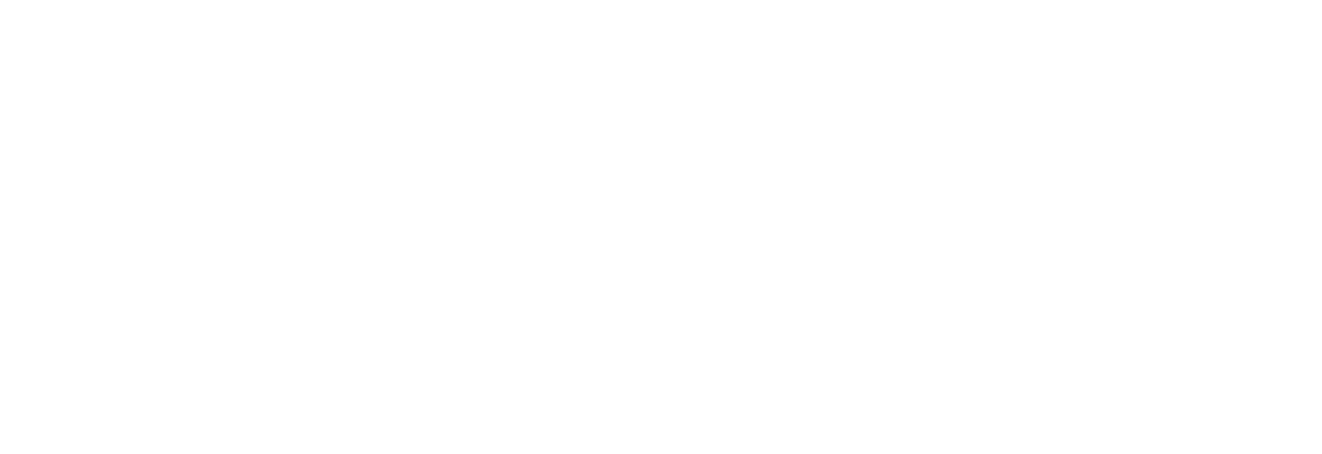
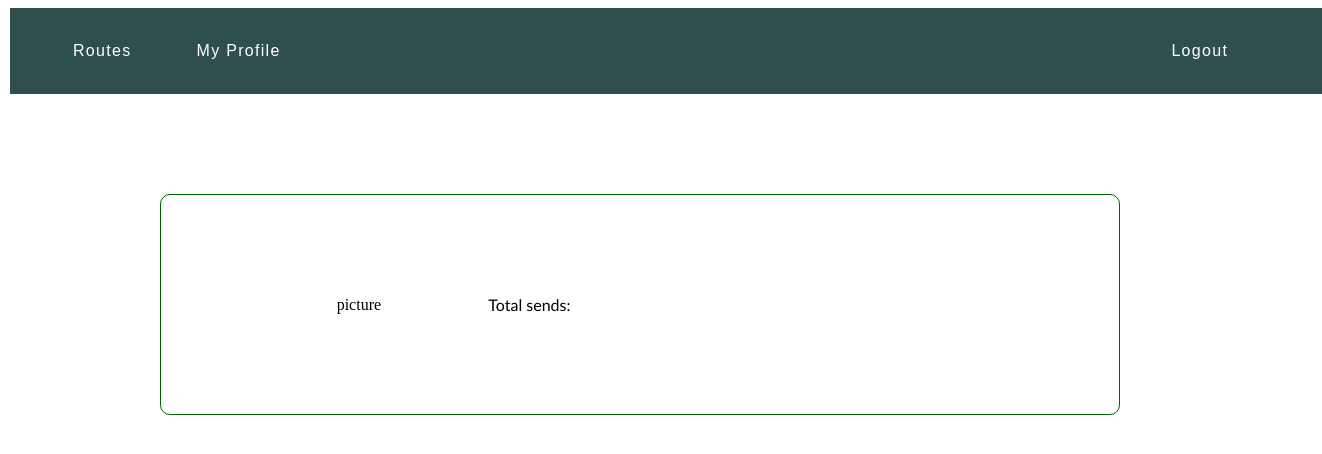
Before and after one commit to powellniki/send-it, a React (Vite) app: page /myprofile in a window 1280 px wide. Shown: the top 454 px of the page, 1322 px wide, since content can reach past the window. Built offline with nearby package versions, Linux system fonts and the light colour scheme; no server answers; sample sign-in values are in the browser's storage.

Commit message:
created current member profile

```diff
--- a/src/components/Employee/EmployeeProfile.jsx
+++ b/src/components/Employee/EmployeeProfile.jsx
@@ -1,8 +1,8 @@
 import { useNavigate } from 'react-router-dom'
 import profilePicture from '/Users/nikipowell/workspace/send-it/src/components/pictures/carabiner.jpeg'
-import './profile.css'
 import { useEffect, useState } from 'react'
 import { getUserById } from '../../services/userService.js'
+import './profile.css'
 
 
 
--- a/src/components/member/MemberHome.jsx
+++ b/src/components/member/MemberHome.jsx
@@ -31,7 +31,5 @@ export const MemberHome = ({currentUser}) => {
                 })}
             </div>
         </div>
-
     )
-
 }
--- /dev/null
+++ b/src/components/member/MemberProfile.jsx
@@ -0,0 +1,26 @@
+import { useEffect, useState } from "react"
+import { getMembersById } from "../../services/memberService.js"
+
+
+export const MemberProfile = ({currentUser}) => {
+    const [member, setMember] = useState({})
+
+    useEffect(() => {
+        getMembersById(currentUser.id).then(memberData => {
+            const memberObject = memberData[0]
+            setMember(memberObject)
+        })
+    },[])
+
+    return (
+        <div className="profile-container">
+            <div className="profile-picture">
+                <>picture</>
+            </div>
+            <div className="profile-information">
+                <div>{member?.fullName}</div>
+                <div>Total sends: {member.ticks?.length}</div>
+            </div>
+        </div>
+    )
+}
--- a/src/components/navigation/MemberNav.jsx
+++ b/src/components/navigation/MemberNav.jsx
@@ -10,7 +10,7 @@ export const MemberNav = () => {
                 <Link to="home">Routes</Link>
             </li>
             <li className="navbar-info">
-                <Link to="/profile">My Profile</Link>
+                <Link to="myprofile">My Profile</Link>
             </li>
 
             {localStorage.getItem("sendit_user") ? (
--- a/src/components/route/MemberRouteObject.jsx
+++ b/src/components/route/MemberRouteObject.jsx
@@ -27,6 +27,4 @@ export const MemberRouteObject = ({route}) => {
             </section>
         </Link>
     )
-
-
 }
--- a/src/components/route/RouteDetails.jsx
+++ b/src/components/route/RouteDetails.jsx
@@ -26,6 +26,7 @@ export const RouteDetails = ({currentUser}) => {
 
     const {routeId} = useParams()
     const navigate = useNavigate()
+
 
 
     const getAndSetRoute = () => {
@@ -100,6 +101,10 @@ export const RouteDetails = ({currentUser}) => {
 
     }
 
+    // const navigateToComment = () => {
+    //     navigate('/route/comment')
+    // }
+
 
     return (
         <section className="route-information">
@@ -118,7 +123,7 @@ export const RouteDetails = ({currentUser}) => {
             <div className="route-buttons">
                 <button onClick={checkIfTicked}>tick</button>
                 <button onClick={checkIfLiked}>like</button>
-                <button>comment</button>
+                {/* <button onClick={navigateToComment}>comment</button> */}
             </div>
 
             <div className="route-activity">
--- /dev/null
+++ b/src/services/memberService.js
@@ -0,0 +1,5 @@
+
+
+export const getMembersById = (userId) => {
+    return fetch(`http://localhost:8088/users?id=${userId}&_embed=ticks`).then((res) => res.json())
+}
--- a/src/views/MemberViews.jsx
+++ b/src/views/MemberViews.jsx
@@ -4,6 +4,7 @@ import { MemberNav } from "../components/navigation/MemberNav.jsx"
 import { Welcome } from "./Welcome.jsx"
 import { RouteDetails } from "../components/route/RouteDetails.jsx"
 import { RouteTickForm } from "../components/route/RouteTickForm.jsx"
+import { MemberProfile } from "../components/member/MemberProfile.jsx"
 
 
 export const MemberViews = ({currentUser}) => {
@@ -24,8 +25,11 @@ export const MemberViews = ({currentUser}) => {
 
             <Route path="route">
                 <Route path=":routeId" element={<RouteDetails currentUser={currentUser} />} />
-                <Route path="tick" element={<RouteTickForm currentUser={currentUser} />} />
+                <Route path=":routeId/comment" element={<>this will be a comment form</>} />
+                <Route path=":routeId/tick" element={<RouteTickForm currentUser={currentUser} />} />
             </Route>
+
+            <Route path="myprofile" element={<MemberProfile currentUser={currentUser}/>} />
 
 
 
```
